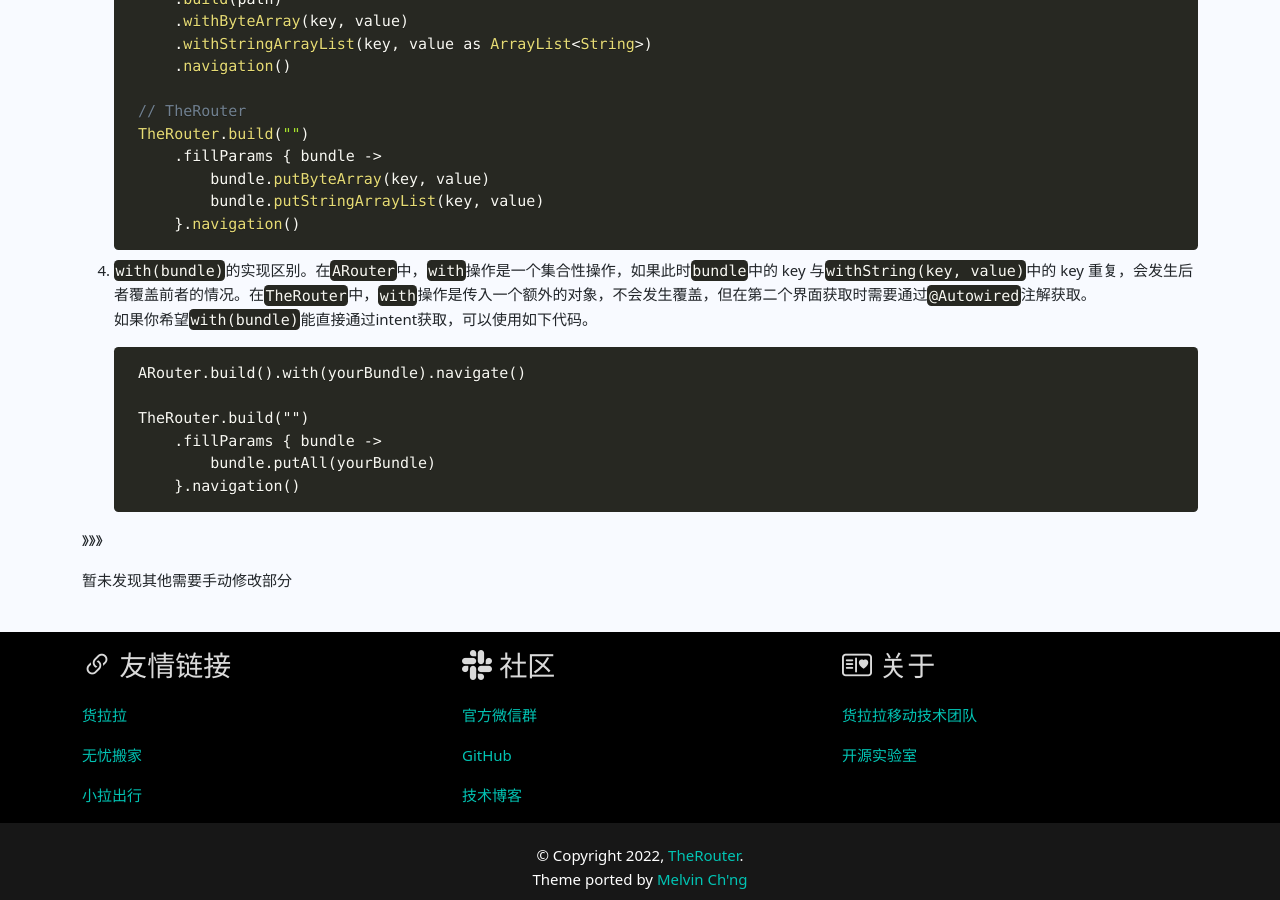
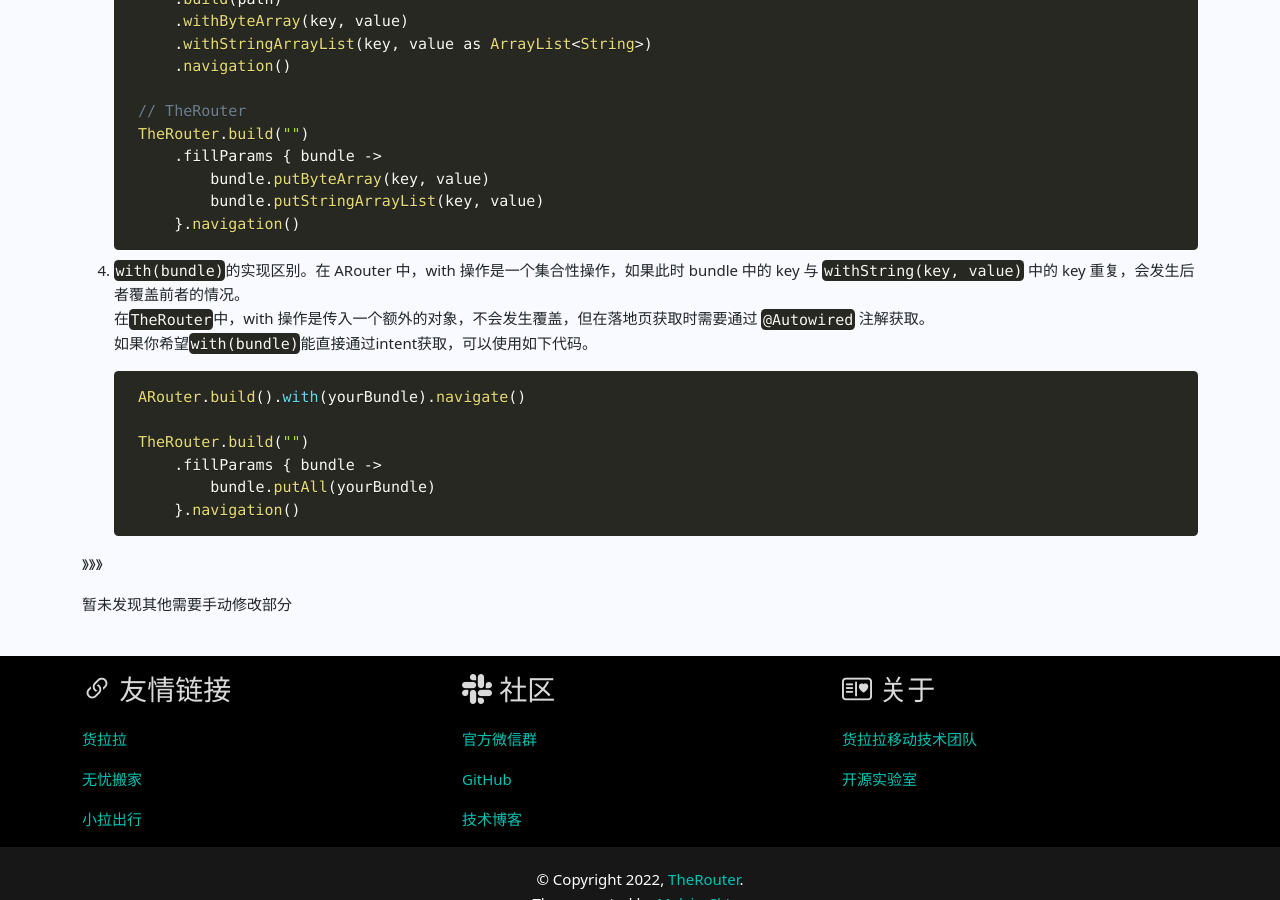
Before and after one commit to hll-therouter/therouter-en.github.io, a Jekyll site: the page built from _posts/2022-09-05-01.md, in a window 1280 px wide and 900 px high, scrolled down 1711 px. Built offline with Jekyll 4.4.1, drawn with Linux system fonts in a browser that asks for light colours; nearby versions of some CDN libraries; Markdown is read by kramdown in place of the engine named in the settings.

Commit message:
修改内容

````diff
--- a/_posts/2022-09-05-01.md
+++ b/_posts/2022-09-05-01.md
@@ -57,10 +57,11 @@ tag: "doc"
 		}.navigation()
 	```
 
-4. `with(bundle)`的实现区别。在`ARouter`中，`with`操作是一个集合性操作，如果此时`bundle`中的 key 与`withString(key, value)`中的 key 重复，会发生后者覆盖前者的情况。在`TheRouter`中，`with`操作是传入一个额外的对象，不会发生覆盖，但在第二个界面获取时需要通过`@Autowired`注解获取。
+4. `with(bundle)`的实现区别。在 ARouter 中，with 操作是一个集合性操作，如果此时 bundle 中的 key 与 `withString(key, value)` 中的 key 重复，会发生后者覆盖前者的情况。
+在`TheRouter`中，with 操作是传入一个额外的对象，不会发生覆盖，但在落地页获取时需要通过 `@Autowired` 注解获取。
 如果你希望`with(bundle)`能直接通过intent获取，可以使用如下代码。
 
-	```
+	```java
 	ARouter.build().with(yourBundle).navigate()
 
 	TheRouter.build("")
````
